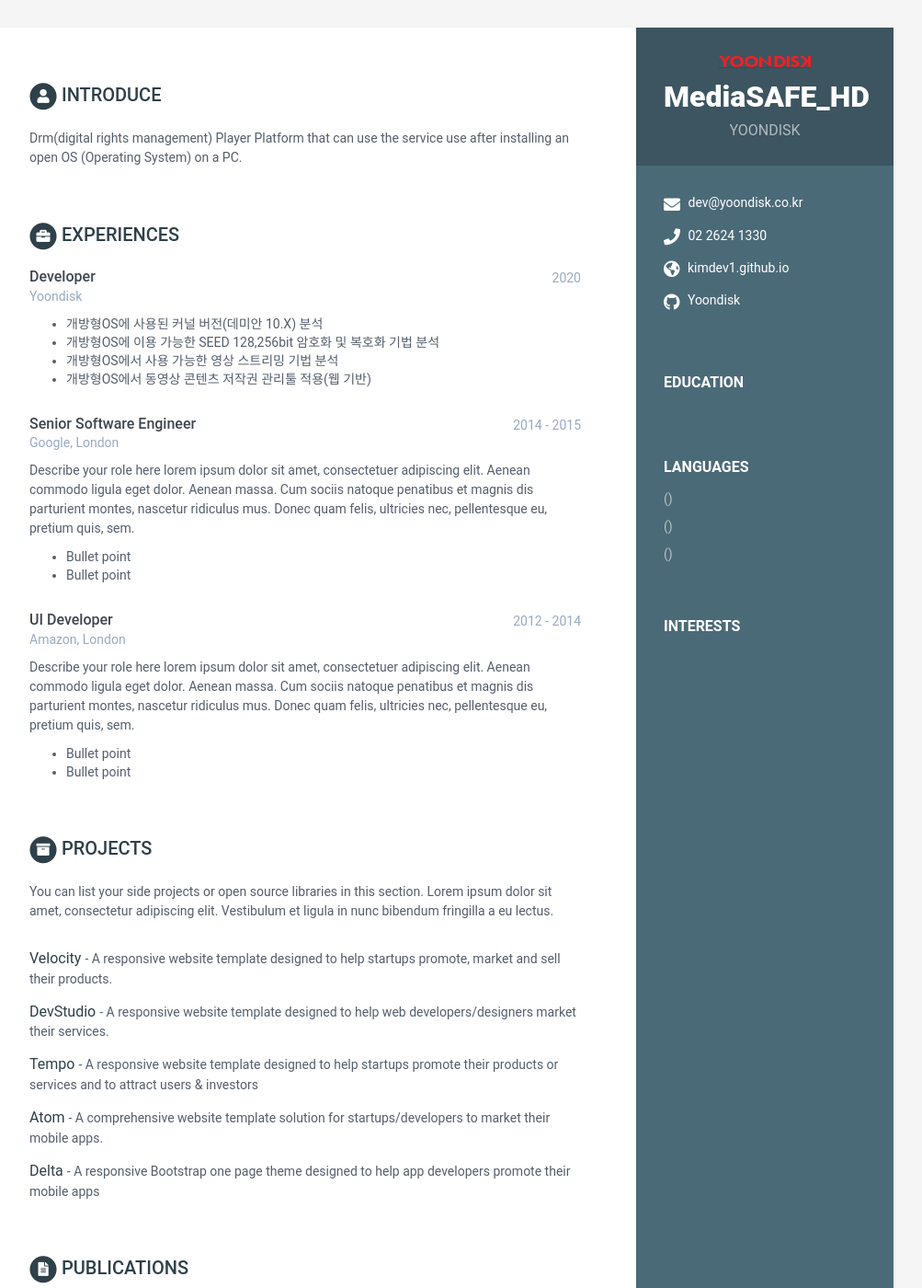
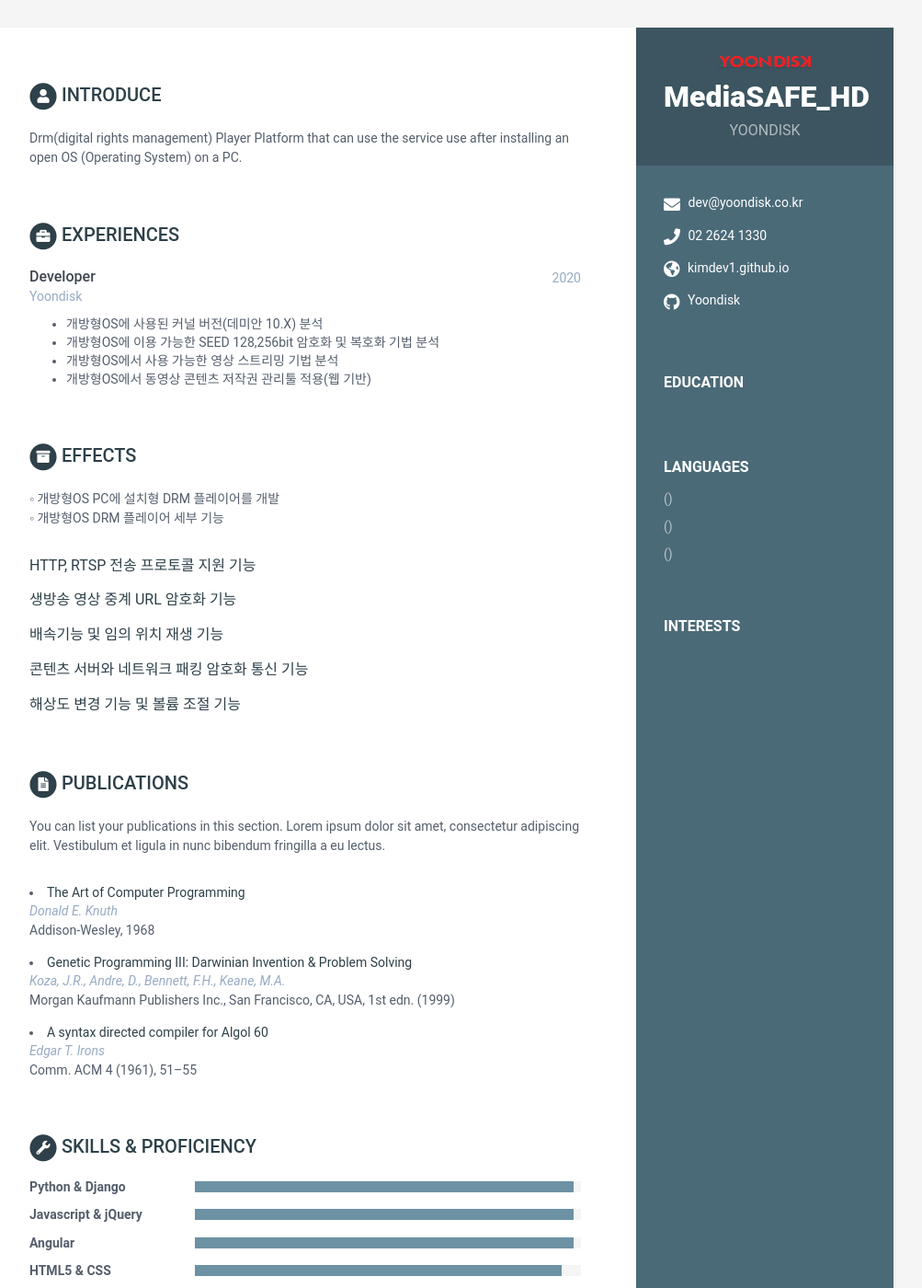
Before and after one commit to kimdev1/kimdev1.github.io, a Jekyll site: the page built from index.html, in a window 1280 px wide and 1400 px high. Shown: the whole window at 92% size, without its empty margins (168-1171 px from the left). Built offline with Jekyll 4.4.1, drawn with Linux system fonts in a browser that asks for light colours.

Commit message:
Update data.yml

```diff
--- a/_data/data.yml
+++ b/_data/data.yml
@@ -63,54 +63,31 @@ experiences:
         - 개방형OS에 이용 가능한 SEED 128,256bit 암호화 및 복호화 기법 분석
         - 개방형OS에서 사용 가능한 영상 스트리밍 기법 분석
         - 개방형OS에서 동영상 콘텐츠 저작권 관리툴 적용(웹 기반)
-    - role: Senior Software Engineer
-      time: 2014 - 2015
-      company: Google, London
-      details: |
-        Describe your role here lorem ipsum dolor sit amet, consectetuer
-        adipiscing elit. Aenean commodo ligula eget dolor. Aenean massa.
-        Cum sociis natoque penatibus et magnis dis parturient montes,
-        nascetur ridiculus mus. Donec quam felis, ultricies nec,
-        pellentesque eu, pretium quis, sem.
-          - Bullet point
-          - Bullet point
-    - role: UI Developer
-      time: 2012 - 2014
-      company: Amazon, London
-      details: |
-        Describe your role here lorem ipsum dolor sit amet, consectetuer
-        adipiscing elit. Aenean commodo ligula eget dolor. Aenean massa.
-        Cum sociis natoque penatibus et magnis dis parturient montes,
-        nascetur ridiculus mus. Donec quam felis, ultricies nec,
-        pellentesque eu, pretium quis, sem.
-          - Bullet point
-          - Bullet point
 projects:
-    title: Projects
+    title: Effects
     intro: >
-      You can list your side projects or open source libraries in this
-      section. Lorem ipsum dolor sit amet, consectetur adipiscing elit.
-      Vestibulum et ligula in nunc bibendum fringilla a eu lectus.
+      ◦ 개방형OS PC에 설치형 DRM 플레이어를 개발 <br>
+      ◦ 개방형OS DRM 플레이어 세부 기능
     assignments:
-      - title: Velocity
-        link: "#hook"
-        tagline: "A responsive website template designed to help startups promote, market and sell their products."
+      - title: HTTP, RTSP 전송 프로토콜 지원 기능
+        link:
+        tagline:
 
-      - title: DevStudio
-        link: "#"
-        tagline: "A responsive website template designed to help web developers/designers market their services."
+      - title: 생방송 영상 중계 URL 암호화 기능
+        link:
+        tagline:
 
-      - title: Tempo
-        link: "#"
-        tagline: "A responsive website template designed to help startups promote their products or services and to attract users &amp; investors"
+      - title: 배속기능 및 임의 위치 재생 기능
+        link:
+        tagline:
 
-      - title: Atom
-        link: "#"
-        tagline: "A comprehensive website template solution for startups/developers to market their mobile apps."
+      - title: 콘텐츠 서버와 네트워크 패킹 암호화 통신 기능
+        link:
+        tagline:
 
-      - title: Delta
-        link: "#"
-        tagline: "A responsive Bootstrap one page theme designed to help app developers promote their mobile apps"
+      - title: 해상도 변경 기능 및 볼륨 조절 기능
+        link:
+        tagline:
 
 publications:
     title: Publications
```
